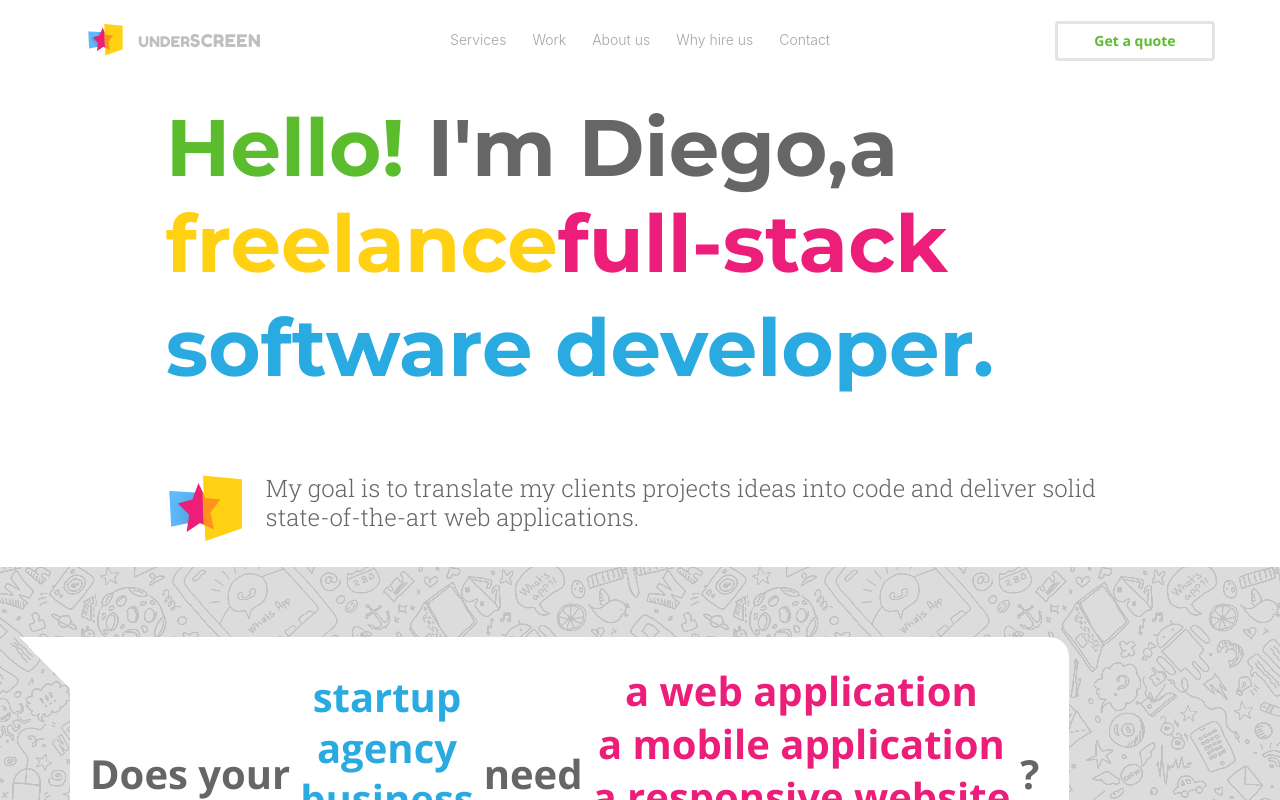
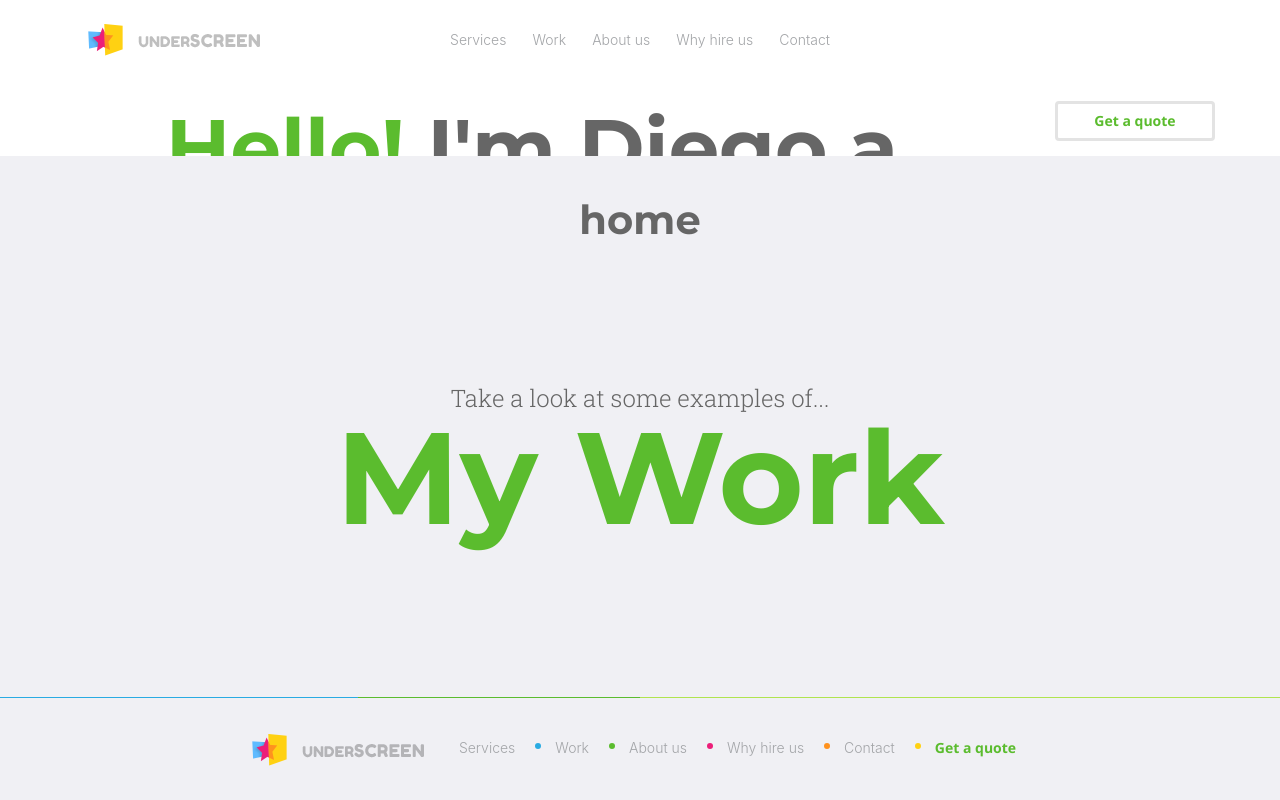
Before and after one commit to davola/us-react, a React (Create React App) app: page / in a window 1280 px wide. Shown: the top 800 px of the page. Built offline with nearby package versions, Linux system fonts and the light colour scheme.

Commit message:
Menu nad PageBottom

```diff
--- a/src/App.tsx
+++ b/src/App.tsx
@@ -3,13 +3,15 @@ import React from 'react';
 import './App.css';
 import PageTop from "./components/PageTop";
 import View from "./components/View";
+import {PageBottom} from "./components/PageBottom";
 
 function App() {
     const view = window.location.pathname.substring(1) || 'home';
     return (
-        <div className="App">
+        <div>
             <PageTop view={view}/>
             <View view={view}/>
+            <PageBottom view={view} />
         </div>
     );
 }
--- /dev/null
+++ b/src/components/Menu.tsx
@@ -0,0 +1,20 @@
+import {ViewProps} from "./View";
+import {menuItems} from "../dara/Menu";
+import MenuItem from "./MenuItem";
+import React from "react";
+
+export function Menu({view}: ViewProps) {
+    const liMenuItems = menuItems.map(menuItem =>
+        <MenuItem currentView={view} menuItem={menuItem}/>
+    );
+    return (
+        <div>
+            <a href="/" className="home">
+                <img src="/img/underscreen-logo.png" alt="underSCREEN"/>
+            </a>
+            <ul id="main-menu" className="menu">
+                {liMenuItems}
+            </ul>
+        </div>
+    )
+}
--- /dev/null
+++ b/src/components/PageBottom.tsx
@@ -0,0 +1,51 @@
+import React from "react";
+import {Menu} from "./Menu";
+
+type PageBottomProps = {
+    view: string;
+}
+
+type TextsType = {
+    h3: string;
+    h1: string;
+    url: string;
+}
+
+function getFooterText(view: string): TextsType {
+    let texts: TextsType = {
+        h3: 'Want to give me a try? Wait no more and...',
+        h1: 'Get a Quote',
+        url: '/get-a-quote',
+    }
+    if (['home', 'why-hire-us', 'why-hire-freelance-development'].includes(view)) {
+        texts = {
+            h3: 'Take a look at some examples of...',
+            h1: 'My Work',
+            url: '/work',
+        }
+    }
+    return texts;
+}
+
+export function PageBottom({view}: PageBottomProps) {
+    const texts = getFooterText(view);
+    return (
+        <footer>
+            <h1>{view}</h1>
+            <header>
+                <h3>{texts.h3}</h3>
+                <h1 className="very-big"><a href={texts.url}>{texts.h1}</a></h1>
+            </header>
+            <div className="line">
+                <div className="bg-blue"></div>
+                <div className="bg-green"></div>
+                <div className="bg-lime"></div>
+            </div>
+            <nav>
+                <div className="container">
+                    <Menu view={view} />
+                </div>
+            </nav>
+        </footer>
+    )
+}
--- a/src/components/PageTop.tsx
+++ b/src/components/PageTop.tsx
@@ -1,66 +1,15 @@
 import React from 'react';
-import MenuItem, {MenuItemType} from "./MenuItem";
+import {ViewProps} from "./View";
+import {Menu} from "./Menu";
 
-type PageTopProp = {
-    view: string;
-}
-
-const menuItems: MenuItemType[] = [
-    {
-        id: 1,
-        view: 'services',
-        route: 'freelance-software-development-services',
-        name: 'Services',
-    },
-    {
-        id: 2,
-        view: 'work',
-        route: 'work',
-        name: 'Work',
-    },
-    {
-        id: 3,
-        view: 'about-us',
-        route: 'about-us',
-        name: 'About us',
-    },
-    {
-        id: 4,
-        view: 'why-hire-us',
-        route: 'why-hire-freelance-development',
-        name: 'Why hire us',
-    },
-    {
-        id: 5,
-        view: 'contact-us',
-        route: 'contact-us',
-        name: 'Contact',
-    },
-    {
-        id: 6,
-        view: 'get-a-quote',
-        route: 'get-a-quote',
-        name: 'Get a quote',
-    },
-];
-
-function PageTop({view}:PageTopProp)
-{
-    const liMenuItems = menuItems.map(menuItem =>
-        <MenuItem currentView={view} menuItem={menuItem} />
-    );
+function PageTop({view}: ViewProps) {
     return (
         <nav className="main-nav" data-controller="Sticky">
             <div className="container">
                 <a data-controller="MenuMobile" href="#" className="menu-mobile">
                     <span className="bar"></span>
                 </a>
-                <a href="/" className="home">
-                    <img src="/img/underscreen-logo.png" alt="underSCREEN"/>
-                </a>
-                <ul id="main-menu" className="menu">
-                    {liMenuItems}
-                </ul>
+                <Menu view={view} />
                 <a href="/get-a-quote"
                    className="btn wire <?php if ( $view == 'get-a-quote') echo 'active'; ?>">
                     Get a quote
--- a/src/components/View.tsx
+++ b/src/components/View.tsx
@@ -1,6 +1,6 @@
 import Home from "./views/Home";
 
-type ViewProps = {
+export type ViewProps = {
     view: string;
 }
 
--- /dev/null
+++ b/src/dara/Menu.tsx
@@ -0,0 +1,40 @@
+import {MenuItemType} from "../components/MenuItem";
+
+export const menuItems: MenuItemType[] = [
+    {
+        id: 1,
+        view: 'services',
+        route: 'freelance-software-development-services',
+        name: 'Services',
+    },
+    {
+        id: 2,
+        view: 'work',
+        route: 'work',
+        name: 'Work',
+    },
+    {
+        id: 3,
+        view: 'about-us',
+        route: 'about-us',
+        name: 'About us',
+    },
+    {
+        id: 4,
+        view: 'why-hire-us',
+        route: 'why-hire-freelance-development',
+        name: 'Why hire us',
+    },
+    {
+        id: 5,
+        view: 'contact-us',
+        route: 'contact-us',
+        name: 'Contact',
+    },
+    {
+        id: 6,
+        view: 'get-a-quote',
+        route: 'get-a-quote',
+        name: 'Get a quote',
+    },
+];
```
